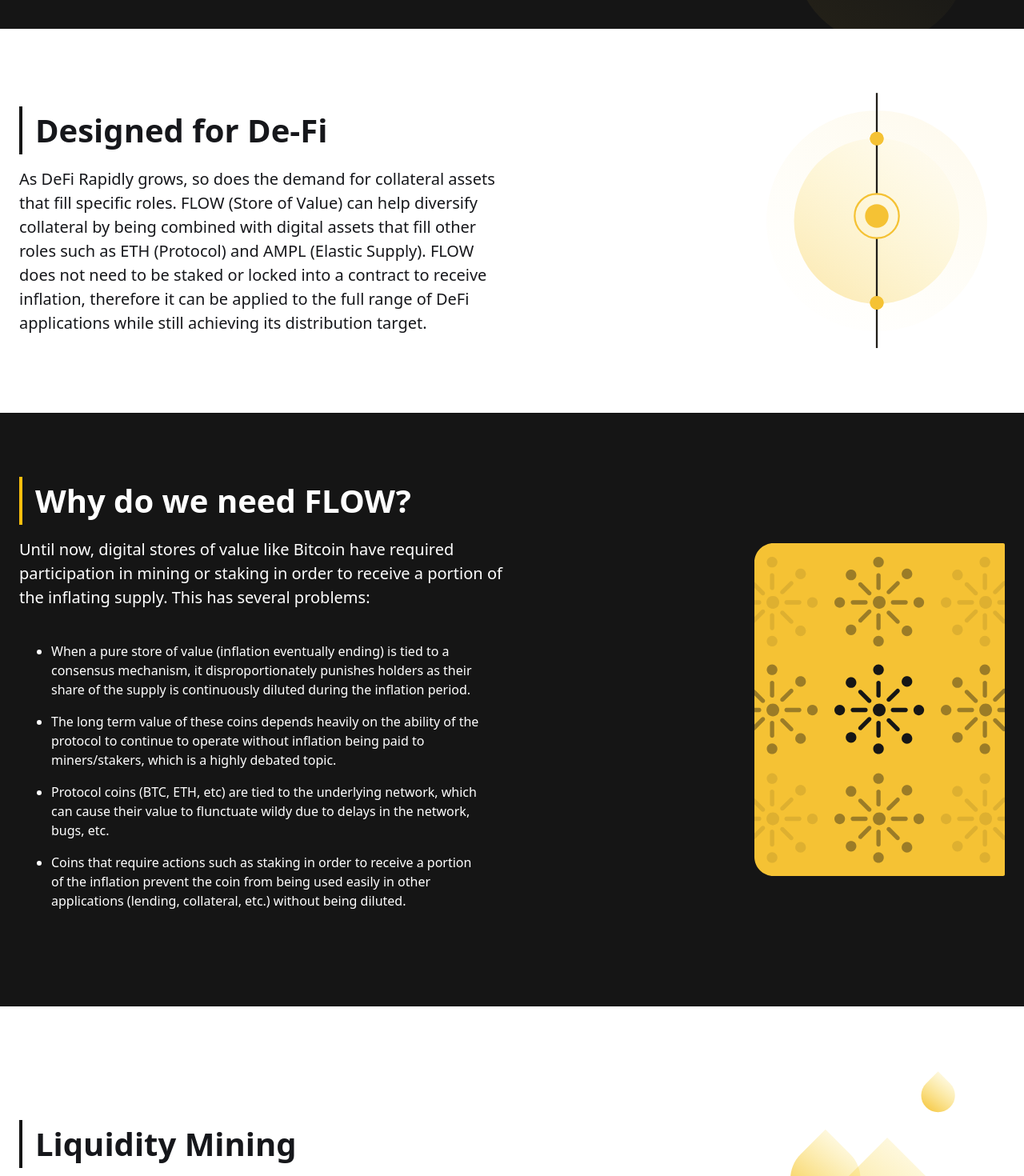
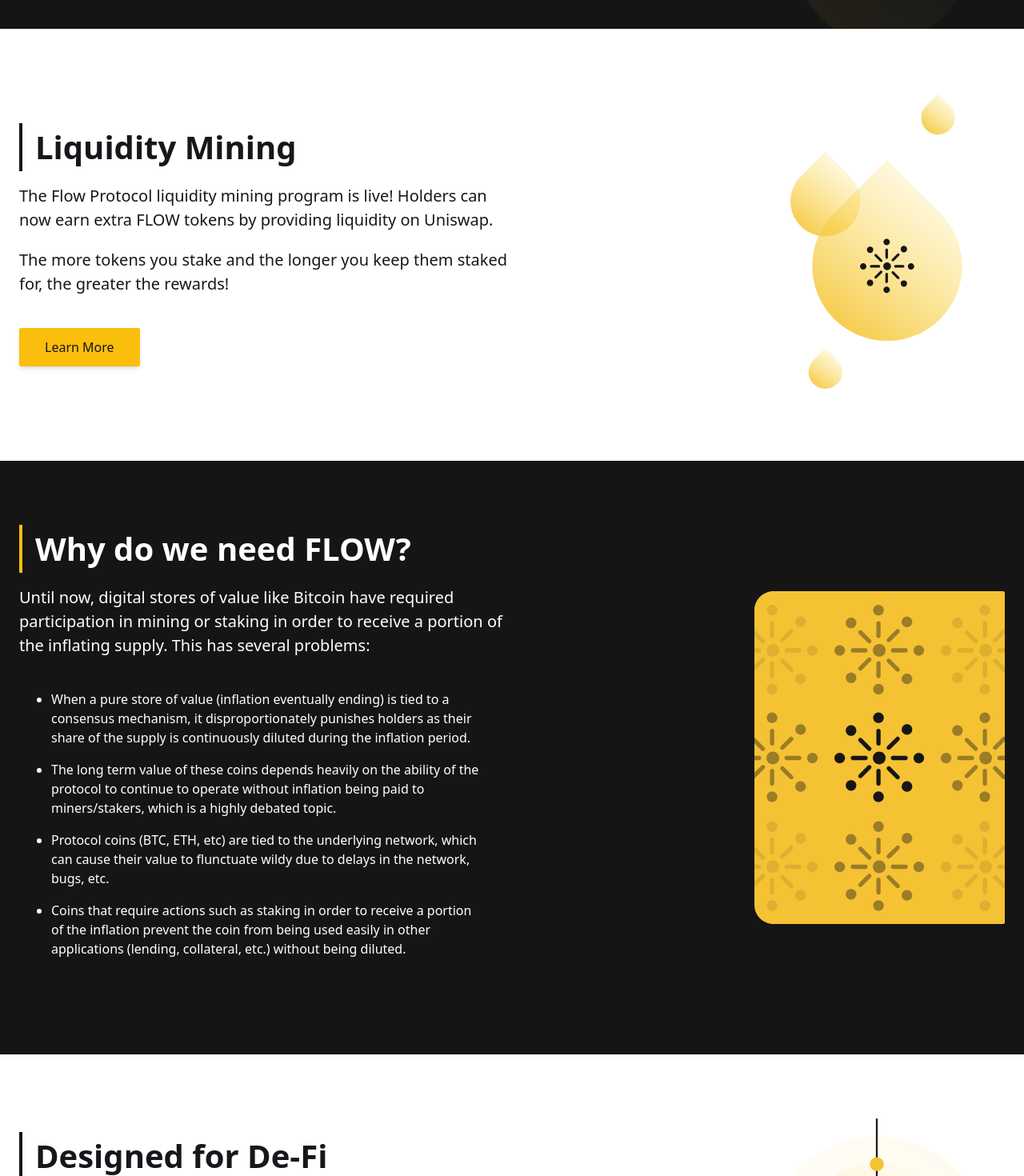
Before and after one commit to loogle18/flow-landing, a React (Create React App) app: page / in a window 1280 px wide. Shown: the part 1060-2530 px from the top of the page at 80% size. Built offline with nearby package versions, Linux system fonts and the light colour scheme; no server answers.

Commit message:
Added new changes to the landing page.  - Swapped liq mining and DeFi sections.  - Updated liq mining section.  - Replaced Discord button to Telegram.

```diff
--- a/src/components/hero.tsx
+++ b/src/components/hero.tsx
@@ -30,8 +30,8 @@
             Current price per Flow is ${Number(flowprice).toFixed(2)}
           </h3>
           <div className='mt-10 space-x-10'>
-            <a href='https://discord.gg/NtYXK8x' target='_blank' rel='noopener noreferrer'>
-              <SecondaryButton text='Discord' />
+            <a href='https://t.me/flowprotocol' target='_blank' rel='noopener noreferrer'>
+              <SecondaryButton text='Telegram' />
             </a>
             <a
               href='https://app.uniswap.org/#/swap?outputCurrency=0xC6e64729931f60D2c8Bc70A27D66D9E0c28D1BF9'
--- a/src/pages/landing.tsx
+++ b/src/pages/landing.tsx
@@ -3,6 +3,7 @@
 import Drops from '../assets/drops.svg';
 import Defi from '../assets/defi.svg';
 import Block from '../assets/block.svg';
+import { PrimaryButton } from '../components/button';
 
 import axios from 'axios';
 import { apiUrl } from '../utils/constants';
@@ -22,14 +23,23 @@
     <main className='flex flex-col'>
       <Hero flowprice={currentPrice} />
       <Section
-        image={Defi}
-        title='Designed for De-Fi'
-        paragraph=' As DeFi Rapidly grows, so does the demand for collateral assets that fill specific roles.
-          FLOW (Store of Value) can help diversify collateral by being combined with digital assets
-          that fill other roles such as ETH (Protocol) and AMPL (Elastic Supply). FLOW does not need
-          to be staked or locked into a contract to receive inflation, therefore it can be applied
-          to the full range of DeFi applications while still achieving its distribution target.'
-      />{' '}
+        image={Drops}
+        title='Liquidity Mining'
+        paragraph='The Flow Protocol liquidity mining program is live!
+          Holders can now earn extra FLOW tokens by providing liquidity on Uniswap.'
+      >
+        <p className='font-light sm:text-lg mt-5'>
+          The more tokens you stake and the longer you keep them staked for, the greater the rewards!
+        </p>
+        <div className='mt-10 space-x-10'>
+          <a
+            href='https://medium.com/@flowprotocol/liquidity-mining-with-the-flow-tap-c7848cf798f5'
+            target='_blank'
+            rel='noopener noreferrer'>
+            <PrimaryButton text='Learn More' />
+          </a>
+        </div>
+      </Section>
       <Section
         image={Block}
         bgcolor='secondary'
@@ -58,11 +68,13 @@
         </ul>
       </Section>
       <Section
-        image={Drops}
-        title='Liquidity Mining'
-        paragraph='The Flow Protocol liquidity mining program is almost here!  Soon holders will be able to earn extra FLOW tokens by providing liquidity on Uniswap.
-        Holders will be able to participate by pooling liquidity on Uniswap and staking the resulting UNI-V2 tokens.
-        The more tokens you stake and the longer you keep them staked for, the greater the rewards!'
+        image={Defi}
+        title='Designed for De-Fi'
+        paragraph=' As DeFi Rapidly grows, so does the demand for collateral assets that fill specific roles.
+          FLOW (Store of Value) can help diversify collateral by being combined with digital assets
+          that fill other roles such as ETH (Protocol) and AMPL (Elastic Supply). FLOW does not need
+          to be staked or locked into a contract to receive inflation, therefore it can be applied
+          to the full range of DeFi applications while still achieving its distribution target.'
       />
     </main>
   );
```
